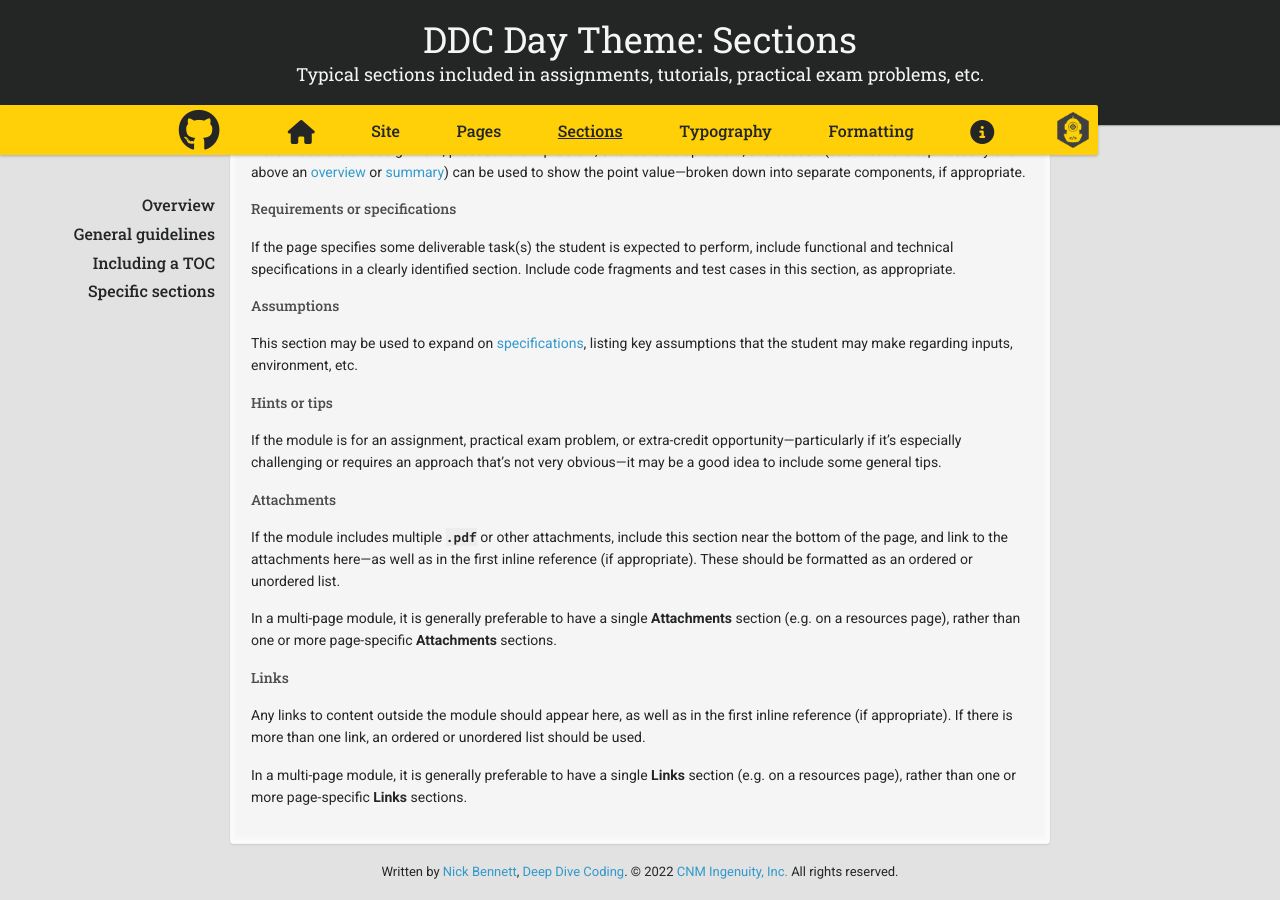
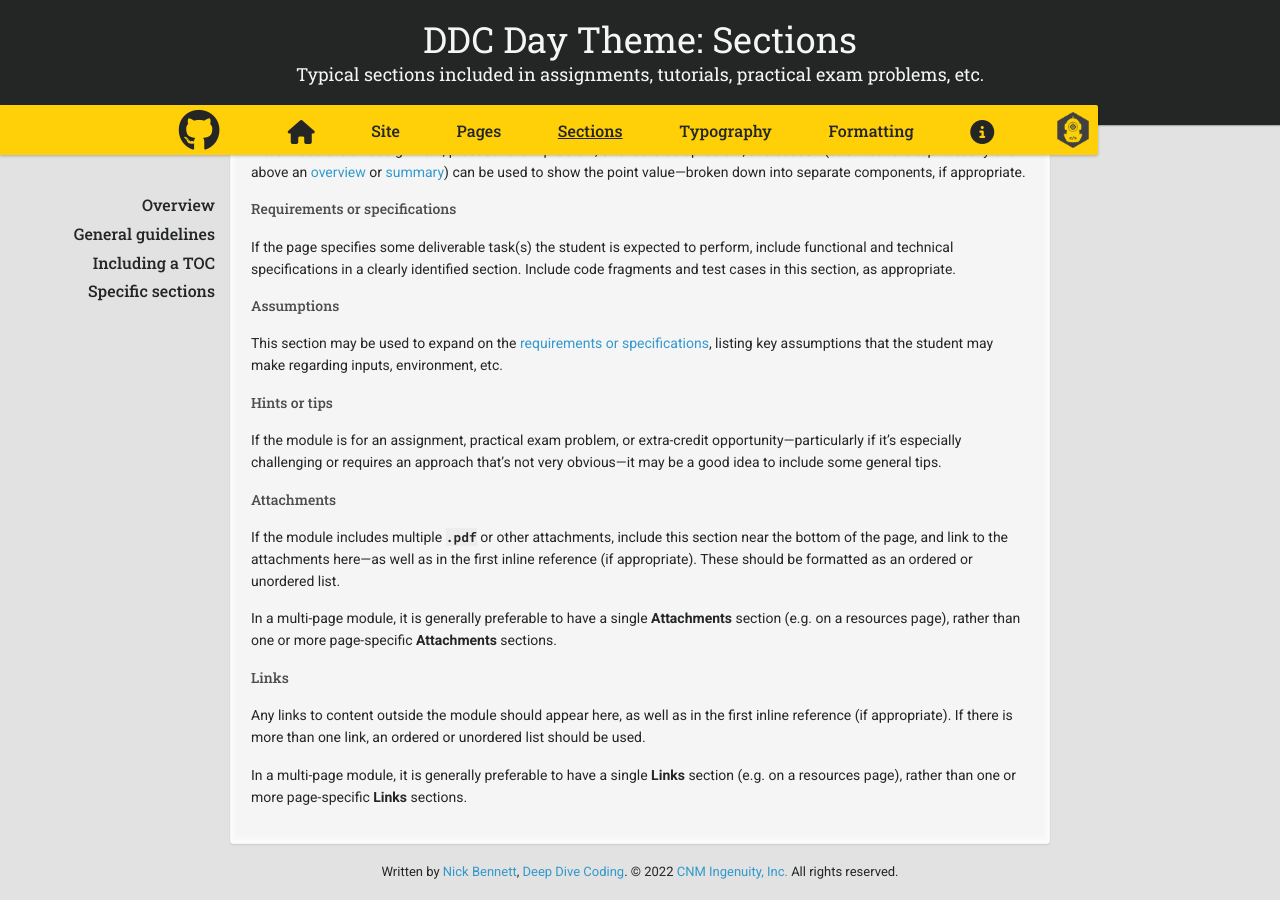
Before and after one commit to ddc-java/ddc-day, a Jekyll site: the page built from sections.md, in a window 1280 px wide and 900 px high, scrolled down 3098 px. Built offline with Jekyll 4.4.1, drawn with Linux system fonts in a browser that asks for light colours; nearby versions of some CDN libraries; our own code applies the rules of GitHub Pages for plain Markdown files.

Commit message:
Section explanation

```diff
--- a/sections.md
+++ b/sections.md
@@ -117,7 +117,7 @@ If the page specifies some deliverable task(s) the student is expected to perfor
 
 #### Assumptions
 
-This section may be used to expand on [specifications](#requirements-or-specifications), listing key assumptions that the student may make regarding inputs, environment, etc.
+This section may be used to expand on the [requirements or specifications](#requirements-or-specifications), listing key assumptions that the student may make regarding inputs, environment, etc.
 
 #### Hints or tips
 
```
